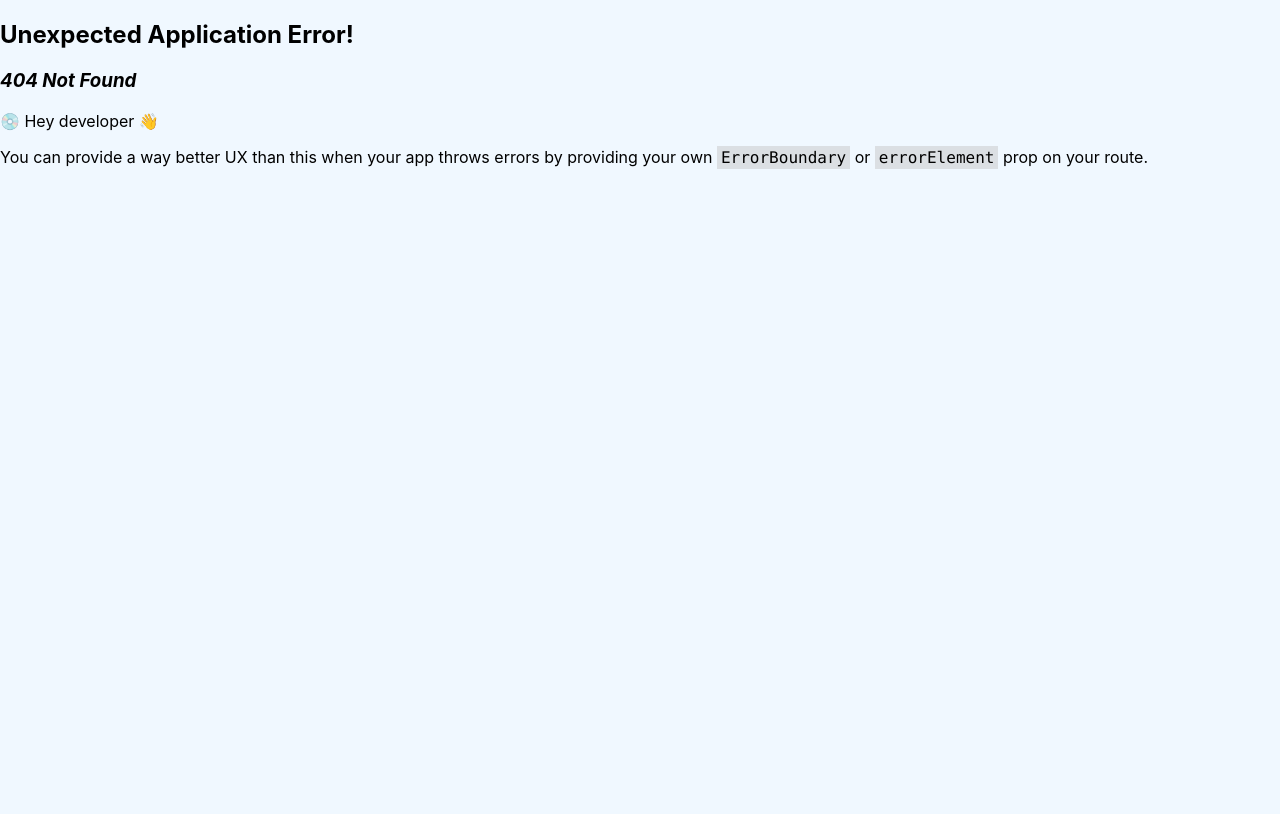
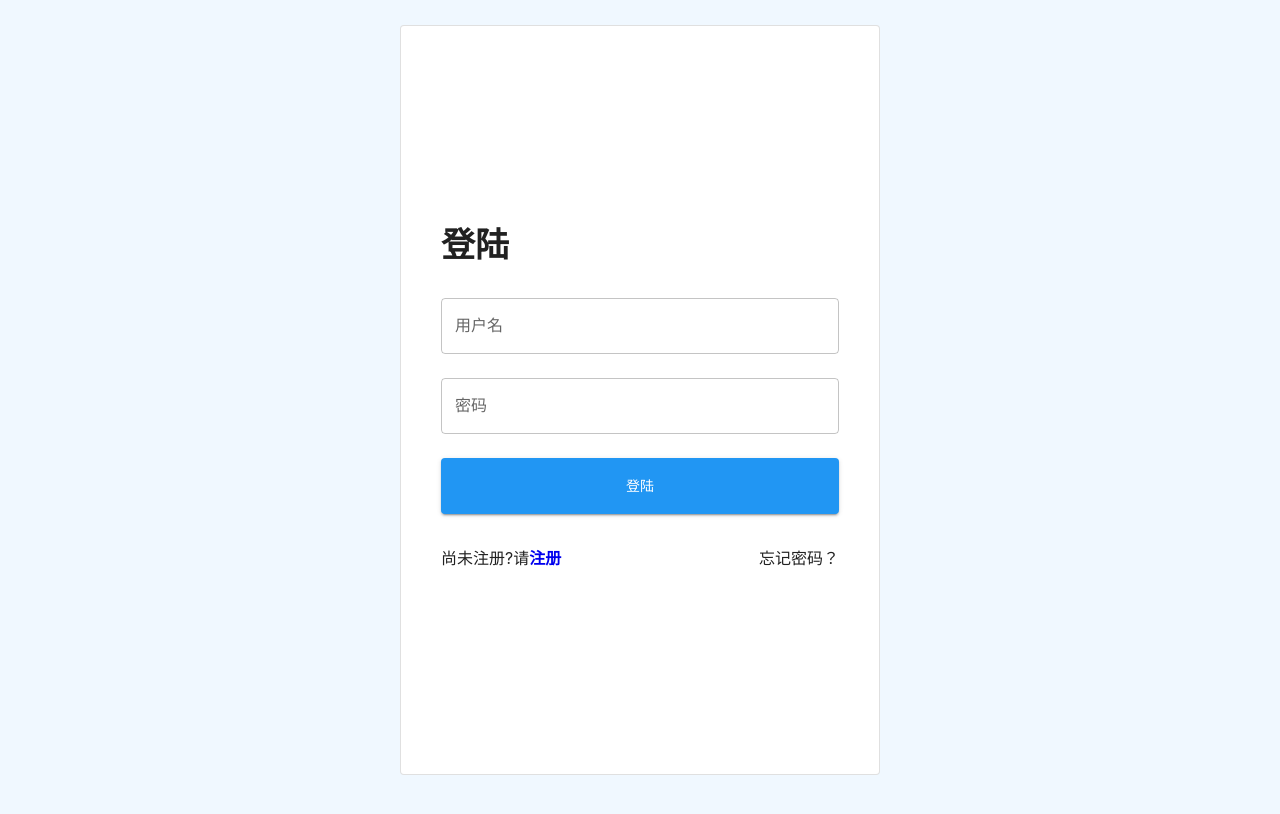
Before and after one commit to jylida/jingye-hire-front, a React (Create React App) app: page /login in a window 1280 px wide. Before the commit this address had no page. Shown: the top 814 px of the page. Built offline with nearby package versions, Linux system fonts and the light colour scheme.

Commit message:
add login page

```diff
--- a/src/components/auth/Login.jsx
+++ b/src/components/auth/Login.jsx
@@ -0,0 +1,96 @@
+import { useReducer, useEffect } from "react";
+import { useLocation, Link, useNavigate } from "react-router-dom";
+import Typography from "@mui/material/Typography";
+import { StyledAuthContainer } from "../styledComponents";
+import AuthFormContainer from "./AuthContainer";
+import LoginForm from "./LoginForm";
+
+const loginInit = {
+  username: "",
+  password: "",
+  errorMessage: "",
+  isLoginSuccess: false,
+};
+
+const actionType = {
+  setUser: "setUser",
+  setPassword: "setPassword",
+  setErrorMessage: "setErrorMessage",
+  setIsLoginSuccess: "setIsLoginSuccess",
+};
+
+const reducer = (state, action) => {
+  switch (action.type) {
+    case actionType.setUser:
+      return { ...state, username: action.payload };
+    case actionType.setPassword:
+      return { ...state, password: action.payload };
+    case actionType.setErrorMessage:
+      return { ...state, errorMessage: action.payload };
+    case actionType.setIsLoginSuccess:
+      return { ...state, isLoginSuccess: action.payload };
+    default:
+      throw new Error("no action matched");
+  }
+};
+
+const Login = () => {
+  const [state, dispatch] = useReducer(reducer, loginInit);
+  const navigate = useNavigate();
+  const location = useLocation();
+  const from = location.state?.from?.pathname || "/";
+
+  //   useEffect(dispatch({ type: actionType.setErrorMessage, payload: "" }), [
+  //     state.username,
+  //     state.password,
+  //   ]);
+  return (
+    <StyledAuthContainer>
+      {state.isLoginSuccess ? (
+        <Typography variant="h2" fontWeight="bold">
+          Login Successfully! Redirecting...
+        </Typography>
+      ) : (
+        <AuthFormContainer>
+          <Typography variant="h4" gutterBottom={true} fontWeight="bold" mt={0}>
+            登陆
+          </Typography>
+          {state.errorMessage && (
+            <Typography variant="paragraph" color="error">
+              {state.errorMessage}
+            </Typography>
+          )}
+          <LoginForm
+            state={state}
+            dispatch={dispatch}
+            actionType={actionType}
+          />
+          <section
+            style={{
+              display: "flex",
+              flexDirection: "row",
+              justifyContent: "space-between",
+            }}
+          >
+            <Typography variant="body1" display="inline" gutterBottom>
+              尚未注册?请
+              {
+                <Link
+                  to="/register"
+                  style={{ textDecoration: "none", fontWeight: "bold" }}
+                >
+                  注册
+                </Link>
+              }
+            </Typography>
+            <Typography variant="body1" display="inline" gutterBottom>
+              忘记密码？
+            </Typography>
+          </section>
+        </AuthFormContainer>
+      )}
+    </StyledAuthContainer>
+  );
+};
+
+export default Login;
--- /dev/null
+++ b/src/components/auth/LoginForm.jsx
@@ -0,0 +1,50 @@
+import FormControl from "@mui/material/FormControl";
+import TextField from "@mui/material/TextField";
+import Button from "@mui/material/Button";
+import Stack from "@mui/material/Stack";
+
+const LoginForm = ({ state, dispatch, actionType }) => (
+  <FormControl
+    component={Stack}
+    spacing={3}
+    onSubmit={(e) => {
+      e.preventDefault();
+    }}
+  >
+    <TextField
+      id="username"
+      label="用户名"
+      variant="outlined"
+      value={state.username}
+      onChange={(e) => {
+        dispatch({
+          type: actionType.setUser,
+          payload: e.target.value,
+        });
+      }}
+    />
+    <TextField
+      id="password"
+      label="密码"
+      type="password"
+      variant="outlined"
+      value={state.password}
+      onChange={(e) => {
+        dispatch({
+          type: actionType.setPassword,
+          payload: e.target.value,
+        });
+      }}
+    />
+    <Button
+      variant="contained"
+      sx={{
+        paddingY: "1rem",
+      }}
+    >
+      登陆
+    </Button>
+  </FormControl>
+);
+
+export default LoginForm;
--- a/src/components/auth/Register.jsx
+++ b/src/components/auth/Register.jsx
@@ -1,4 +1,5 @@
-import { useReducer, useEffect, useRef } from "react";
+import { useReducer, useEffect } from "react";
+import { Link } from "react-router-dom";
 import Typography from "@mui/material/Typography";
 import AuthFormContainer from "./AuthContainer";
 import RegisterForm from "./RegisterForm";
@@ -96,6 +97,11 @@ const Register = () => {
         minHeight: "100vh",
       }}
     >
+      {state.isRegisterSuccess ? (
+        <Typography variant="h4" fontWeight="bold">
+          注册成功！跳转至登录页面中...
+        </Typography>
+      ) : (
         <AuthFormContainer>
           <Typography variant="h4" gutterBottom={true} fontWeight="bold" mt={0}>
             注册
@@ -110,7 +116,19 @@ const Register = () => {
             state={state}
             actionType={actionType}
           />
+          <Typography variant="body1" display="block" gutterBottom>
+            已经注册?请
+            {
+              <Link
+                to="/login"
+                style={{ textDecoration: "none", fontWeight: "bold" }}
+              >
+                登陆
+              </Link>
+            }
+          </Typography>
         </AuthFormContainer>
+      )}
     </main>
   );
 };
--- a/src/components/styledComponents.js
+++ b/src/components/styledComponents.js
@@ -1,6 +1,7 @@
 import styled from "@mui/material/styles/styled";
 
 const StyledAuthContainer = styled("main")({
+  overflow: "scroll",
   width: "100vw",
   height: "100vh",
   display: "flex",
--- a/src/routes/routers.js
+++ b/src/routes/routers.js
@@ -1,11 +1,16 @@
 import { createBrowserRouter } from "react-router-dom";
 import Register from "../components/auth/Register";
+import Login from "../components/auth/Login";
 
 const routers = createBrowserRouter([
   {
     path: "register",
     element: <Register />,
   },
+  {
+    path: "login",
+    element: <Login />,
+  },
 ]);
 
 export default routers;
```
Lines whose indentation alone changed are shown as unchanged.
